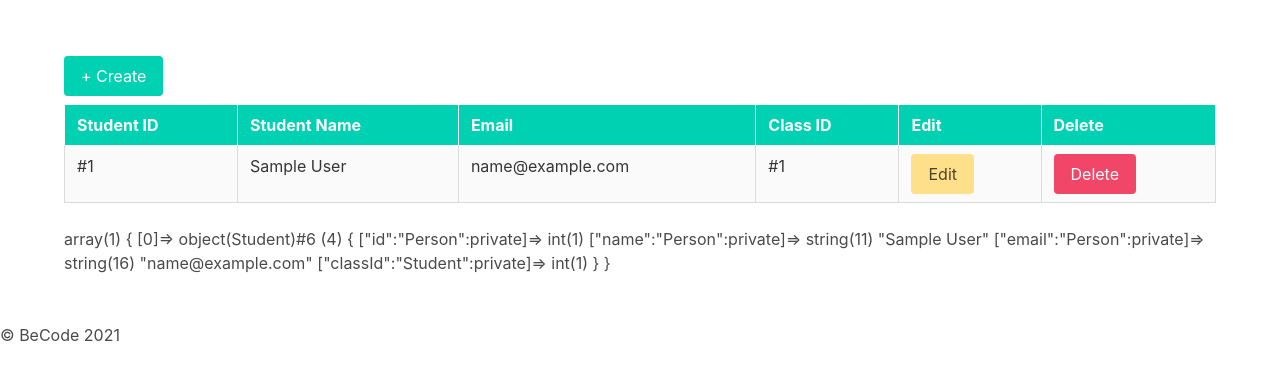
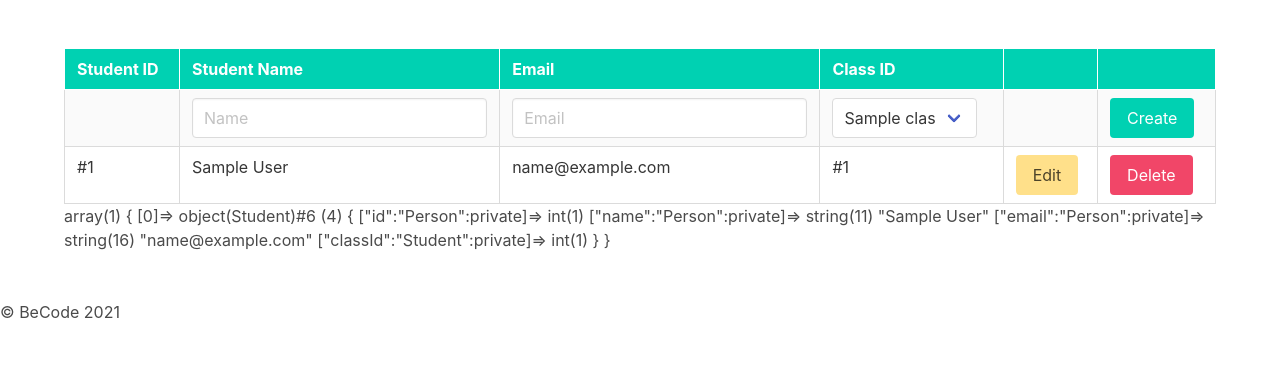
Before and after one commit to Laurent-Bosteels/crud, a PHP site: page /index.php?page=student in a window 1280 px wide. Shown: the part 66-446 px from the top of the page. Run offline with PHP 8.4, Linux system fonts and the light colour scheme; tables that the repository leaves empty or names only in its code hold one stand-in row (values such as "Sample post").

Commit message:
changed some UI

```diff
--- a/Controller/StudentController.php
+++ b/Controller/StudentController.php
@@ -8,12 +8,23 @@ class StudentController
     {
 
         $loaderStudent = new StudentLoader();
-        $allStudents = $loaderStudent->getStudents();
+        $loaderClass = new ClassroomLoader();
 
         if (isset($POST['name']) and isset($POST['email']) and ((isset($POST['classId'])and is_numeric($POST['classId'])))){
             $loaderStudent->addStudent($POST['name'],$POST['email'],$POST['classId']);
             header("Refresh:0");
+        } elseif (isset($POST['delete'])) {
+            $loaderStudent->deleteStudent($POST['delete']);
+            $POST['delete'] = 0;
+            header("Refresh:0");
+        } elseif (isset($POST['edit'])) {
+            $loaderStudent->changeStudent($POST['name'], $POST['email'], $POST['classId'], $POST['edit']);
+            $POST['edit'] = 0;
+            header("Refresh:0");
         }
+
+        $allStudents = $loaderStudent->getStudents();
+        $allClasses = $loaderClass->getClasses();
 
         require 'View/student.php';
     }
--- a/Model/StudentLoader.php
+++ b/Model/StudentLoader.php
@@ -41,4 +41,23 @@ class StudentLoader
         $handle->execute();
     }
 
+    public function deleteStudent($id) {
+        $con = Database::openConnection();
+        $handle = $con->prepare('DELETE FROM student WHERE student_id = :id');
+        $handle->bindValue(':id', $id);
+        $handle->execute();
+    }
+
+    public function changeStudent($name, $email, $classId, $id) {
+        $con = Database::openConnection();
+        $handle = $con->prepare('UPDATE student set name = :name, email = :email, class_id = :classId WHERE student_id = :id');
+        $handle->bindValue(':name', $name);
+        $handle->bindValue(':email', $email);
+        $handle->bindValue(':classId', $classId);
+        $handle->bindValue(':id', $id);
+        $handle->execute();
+    }
+
+
+
 }
--- a/View/student.php
+++ b/View/student.php
@@ -4,57 +4,39 @@
     <div class="container">
         <div class="columns is-multiline">
             <div class="column">
-
-                <button class="button is-primary my-2" id="create">+ Create</button>
+                <form action="" method="POST">
                 <table class="table is-bordered is-striped is-fullwidth">
                     <tr class="th is-selected">
-
                         <th>Student ID</th>
                         <th>Student Name</th>
                         <th>Email</th>
                         <th>Class ID</th>
-                        <th>Edit</th>
-                        <th>Delete</th>
+                        <th></th>
+                        <th></th>
                     </tr>
 
-                    <?php
-                    foreach ($allStudents as $row) {
-                        echo '<tr><td>' . '#' . $row->getId() . '</td><td>' . $row->getName() . '</td><td>' . $row->getEmail() . '</td><td>' . '#' . $row->getClassId() . '</td><td>' . '<button class="button is-warning">Edit</button>' . '</td>' . '</td><td>' . '<button class="button is-danger">Delete</button>' . '</td></tr>';
-                    } ?>
-
+                    <tr>
+                        <td></td>
+                        <td><input id="name" name="name" type="text" class="input" placeholder="Name"></td>
+                        <td><input id="email" name="email" input type="text" class="input" placeholder="Email"></td>
+                        <td>
+                            <div class="select">
+                                <select name="classId">
+                                    <?php foreach ($allClasses as $class) {
+                                        echo "<option value=" . $class->getId() . ">" . $class->getName() . "</option>";
+                                    } ?>
+                                </select>
+                            </div>
+                        </td>
+                        <td></td>
+                        <td><button name="add" value="add" class="button is-primary">Create</button></td>
+                    </tr>
+                        <?php
+                        foreach ($allStudents as $row) {
+                            echo '<tr><td>' . '#' . $row->getId() . '</td><td>' . $row->getName() . '</td><td>' . $row->getEmail() . '</td><td>' . '#' . $row->getClassId() . '</td><td>' . '<button value="' . $row->getId() . '" class="button is-warning modal-button" data-target="#modal2" aria-haspopup="true">Edit</button>' . '</td>' . '</td><td>' . '<button name="delete" value="' . $row->getId() . '" class="button is-danger">Delete</button>' . '</td></tr>';
+                        } ?>
                 </table>
-
-                <!-- modal -->
-                <div class="modal">
-                    <div class="modal-background"></div>
-                    <div class="modal-content has-background-white py-5 px-5">
-                        <h3 class="title mb-6">Create a new student</h3>
-                        <form action="" method="POST">
-                            <div class="field">
-                                <label class="label">Name</label>
-                                <div class="control">
-                                    <input id="name" name="name" type="text" class="input" placeholder="Name">
-                                </div>
-                            </div>
-                            <div class="field">
-                                <label class="label">Email</label>
-                                <div class="control">
-                                    <input id="email" name="email" input type="text" class="input" placeholder="Email">
-                                </div>
-                            </div>
-                            <div class="field">
-                                <label class="label">Class ID</label>
-                                <div class="control">
-                                    <input id="classId" name="classId" input type="text" class="input" placeholder="e.g. 1 ">
-                                </div>
-                            </div>
-                            <div class="mt-6 has-text-centered">
-                                <button button name="add" value="add" class="button is-warning">Create</button>
-                            </div>
-                        </form>
-                    </div>
-                </div>
-
+                </form>
                 <?php var_dump($allStudents); ?>
 
             </div>
--- a/js/script.js
+++ b/js/script.js
@@ -1,12 +1,22 @@
-// modal
-const createButton = document.querySelector('#create');
-const modalBg = document.querySelector('.modal-background');
-const modal = document.querySelector('.modal');
+document.querySelectorAll(".modal-button").forEach(function(el) {
+	el.addEventListener("click", function() {
+		var target = document.querySelector(el.getAttribute("data-target"));
 
-createButton.addEventListener('click', () => {
-  modal.classList.add('is-active');
+		target.classList.add("is-active");
+
+		// target
+		// 	.querySelectorAll(".modal-close, .modal-background")
+		// 	.addEventListener("click", function() {
+		// 		target.classList.remove("is-active");
+		// 	});
+		// how to do multiple selectors??
+
+		target.querySelector('.modal-close').addEventListener('click', function () {
+		  target.classList.remove('is-active');
+		});
+
+		target.querySelector('.modal-background').addEventListener('click', function () {
+		  target.classList.remove('is-active');
+		});
+	});
 });
-
-modalBg.addEventListener('click', () => {
-  modal.classList.remove('is-active');
-});
```
